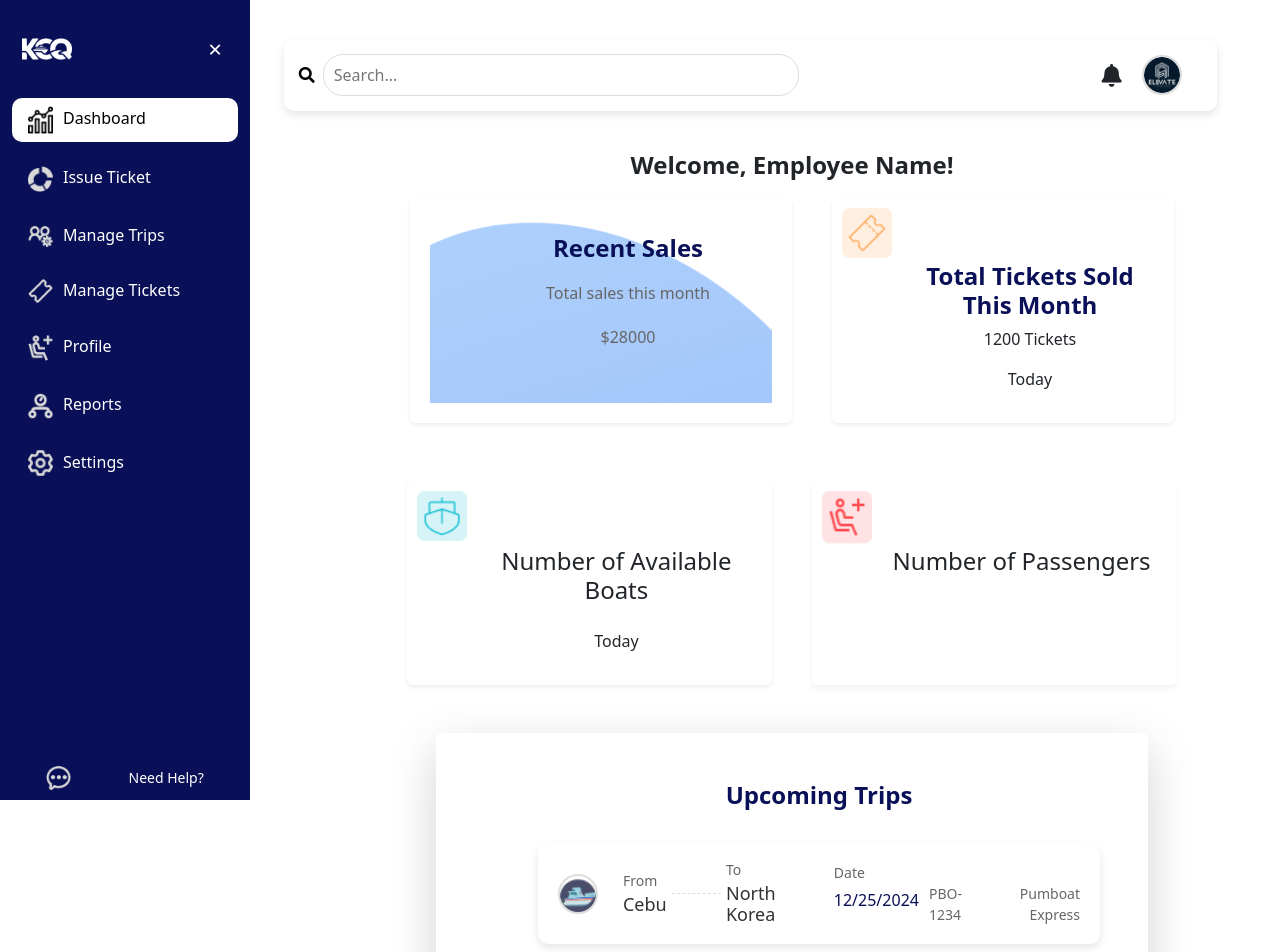
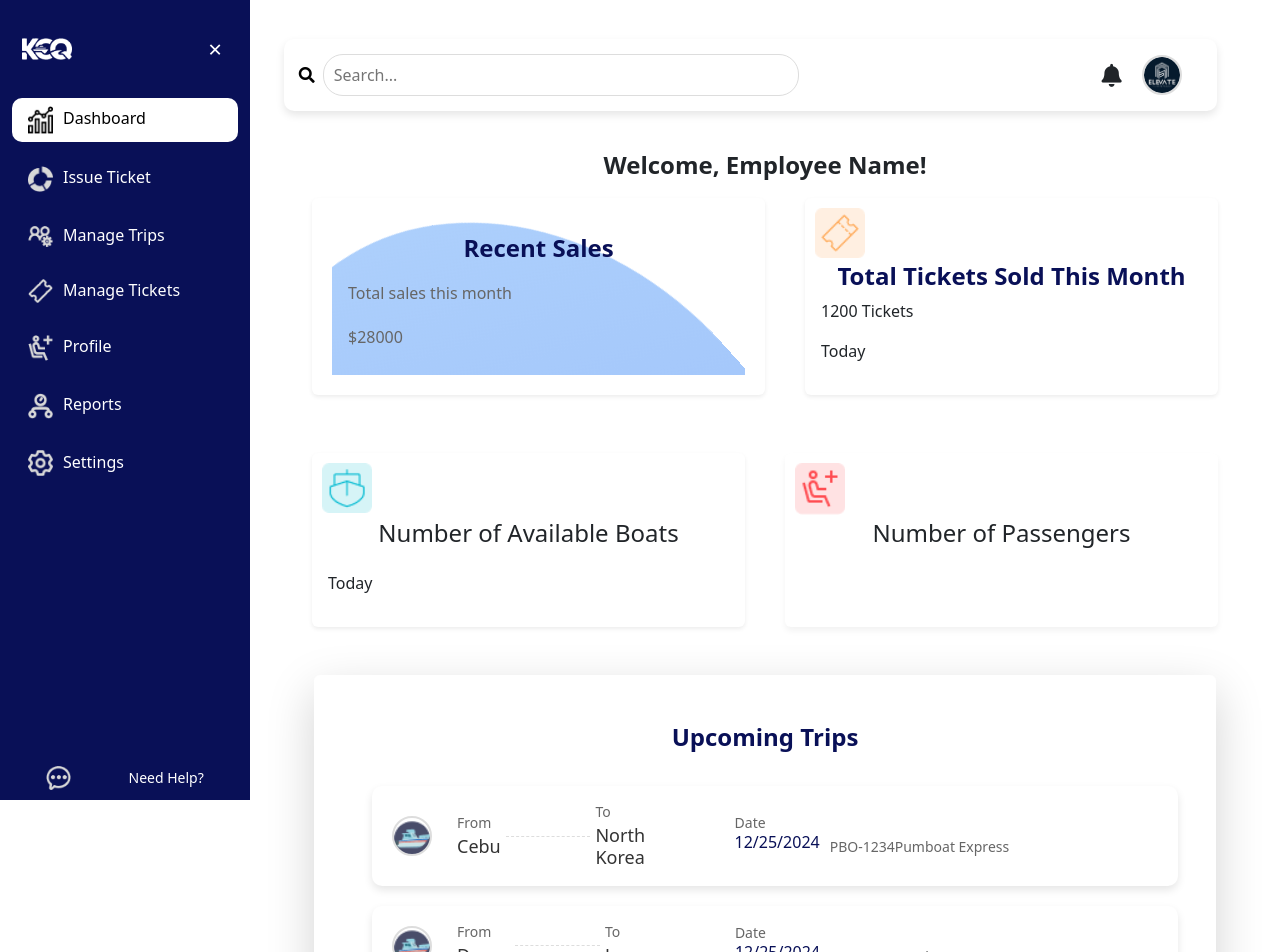
Before and after one commit to Elevate-Company/KCQ-Ferry-Ticketing-System, a React (Create React App) app in the folder frontend/: page /dashboard in a window 1280 px wide. Shown: the top 952 px of the page. Built offline with nearby package versions, Linux system fonts and the light colour scheme.

Commit message:
fix dashboard

```diff
--- a/frontend/src/core/managetrip/managetripcard.js
+++ b/frontend/src/core/managetrip/managetripcard.js
@@ -6,7 +6,7 @@
 function ManageTripCard() {
   return (
     <div className="card empty-card">
-      <div className="card-body">
+      <div className="card-body1">
         {/* Checkbox on the left */}
         <input type="checkbox" className="card-checkbox" />
 
--- a/frontend/src/css/dashboard/tripcard.css
+++ b/frontend/src/css/dashboard/tripcard.css
@@ -9,7 +9,7 @@
   border-radius: 10px;
   margin: 10px;
   width: 100%;
-  max-width: 1000px;
+  max-width: 1300px;
 }
 
 /* Styling for the image container */
--- a/frontend/src/css/managetripcard.css
+++ b/frontend/src/css/managetripcard.css
@@ -30,19 +30,19 @@
     height: auto; /* Keep the aspect ratio */
 }
 
-.card-body {
+.card-body1 {
     display: flex;
-    justify-content: flex-start; /* Aligns the contents to the left */
     align-items: center; /* Vertically centers the content */
-    padding-left: 70px; /* Padding to avoid overlap with the checkbox and logo */
+    justify-content: flex-start; /* Aligns items to the left */
     width: 100%;
+    padding-left: 70px; /* Padding for spacing between logo and text */
 }
 
 .from-component {
     display: flex;
     flex-direction: column; /* Stack From and Cebu vertically */
     align-items: flex-start; /* Align text to the left */
-    margin-left: 10px; /* Reduce margin to move it closer to the boat logo */
+    margin-left: 10px; /* Adjust this value to bring it closer to the boat logo */
 }
 
 .from-text {
```
